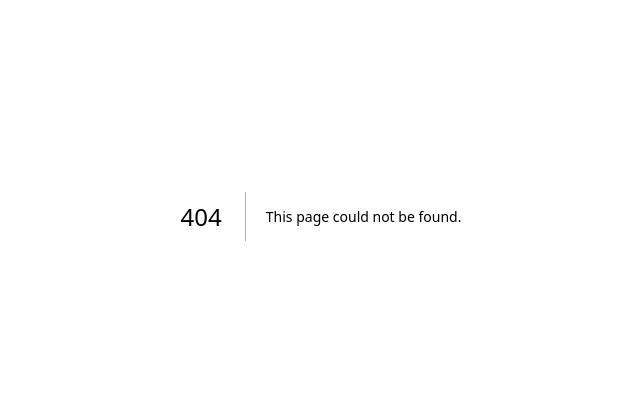
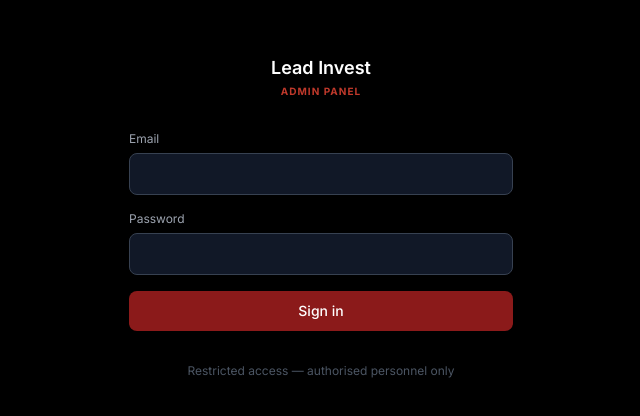
Before and after one commit to kushagra-leadinvest/lp-portal, a Next.js app: page /admin/login in a window 1280 px wide. Before the commit this address had no page. Shown: the part 184-600 px from the top of the page, without its empty margins (319-959 px from the left). Built offline with nearby package versions, Linux system fonts and the light colour scheme.

Commit message:
Create page.tsx

```diff
--- /dev/null
+++ b/app/admin/login/page.tsx
@@ -0,0 +1,111 @@
+"use client";
+
+import { useState } from "react";
+import { useRouter } from "next/navigation";
+import { createClient } from "@/lib/supabase/client";
+
+export default function AdminLoginPage() {
+  const router = useRouter();
+  const [email, setEmail] = useState("");
+  const [password, setPassword] = useState("");
+  const [error, setError] = useState<string | null>(null);
+  const [loading, setLoading] = useState(false);
+
+  const handleSubmit = async (e: React.FormEvent) => {
+    e.preventDefault();
+    setError(null);
+    setLoading(true);
+
+    try {
+      const supabase = createClient();
+      const { error: signInError } = await supabase.auth.signInWithPassword({
+        email,
+        password,
+      });
+
+      if (signInError) {
+        setError("Invalid email or password.");
+        return;
+      }
+
+      // Check MFA
+      const { data: aal } = await supabase.auth.mfa.getAuthenticatorAssuranceLevel();
+
+      if (aal?.nextLevel === "aal2" && aal.currentLevel !== "aal2") {
+        const { data: factors } = await supabase.auth.mfa.listFactors();
+        const hasTotp = factors?.totp && factors.totp.length > 0;
+        if (hasTotp) {
+          router.push("/admin/mfa");
+        } else {
+          router.push("/admin/mfa/enroll");
+        }
+        return;
+      }
+
+      router.push("/admin");
+    } catch {
+      setError("Something went wrong. Please try again.");
+    } finally {
+      setLoading(false);
+    }
+  };
+
+  return (
+    <div className="min-h-screen bg-black flex items-center justify-center px-4">
+      <div className="w-full max-w-sm">
+        <div className="mb-8 text-center">
+          <p className="text-white font-semibold text-lg">Lead Invest</p>
+          <p className="text-[10px] tracking-widest text-[#c0392b] uppercase font-bold mt-0.5">
+            Admin Panel
+          </p>
+        </div>
+
+        <form onSubmit={handleSubmit} className="space-y-4">
+          <div>
+            <label className="block text-xs text-gray-400 mb-1.5">
+              Email
+            </label>
+            <input
+              type="email"
+              value={email}
+              onChange={(e) => setEmail(e.target.value)}
+              required
+              autoComplete="email"
+              className="w-full bg-gray-900 border border-gray-700 text-white text-sm rounded-lg px-3 py-2.5 focus:outline-none focus:border-[#8B1A1A] transition"
+            />
+          </div>
+
+          <div>
+            <label className="block text-xs text-gray-400 mb-1.5">
+              Password
+            </label>
+            <input
+              type="password"
+              value={password}
+              onChange={(e) => setPassword(e.target.value)}
+              required
+              autoComplete="current-password"
+              className="w-full bg-gray-900 border border-gray-700 text-white text-sm rounded-lg px-3 py-2.5 focus:outline-none focus:border-[#8B1A1A] transition"
+            />
+          </div>
+
+          {error && (
+            <p className="text-red-400 text-xs">{error}</p>
+          )}
+
+          <button
+            type="submit"
+            disabled={loading}
+            className="w-full bg-[#8B1A1A] hover:bg-[#7a1717] text-white text-sm font-medium rounded-lg py-2.5 transition disabled:opacity-50"
+          >
+            {loading ? "Signing in…" : "Sign in"}
+          </button>
+        </form>
+
+        <p className="text-center text-xs text-gray-600 mt-8">
+          Restricted access — authorised personnel only
+        </p>
+      </div>
+    </div>
+  );
+}
```
